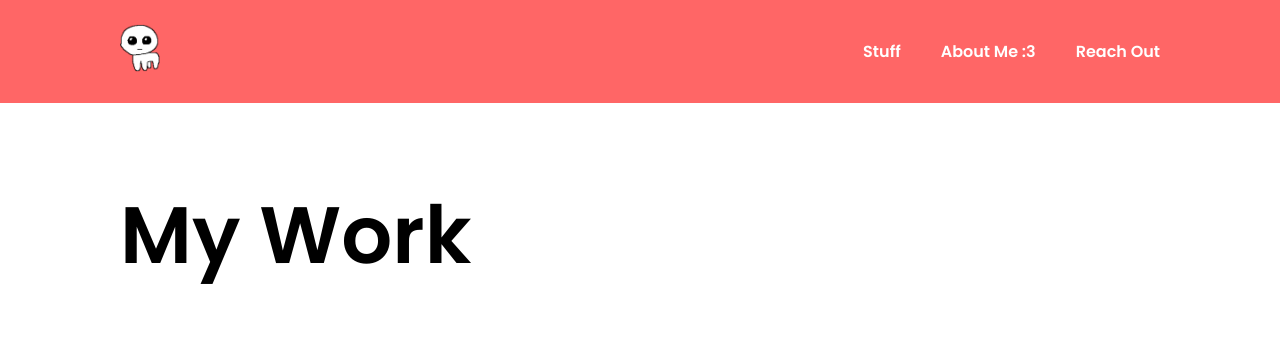
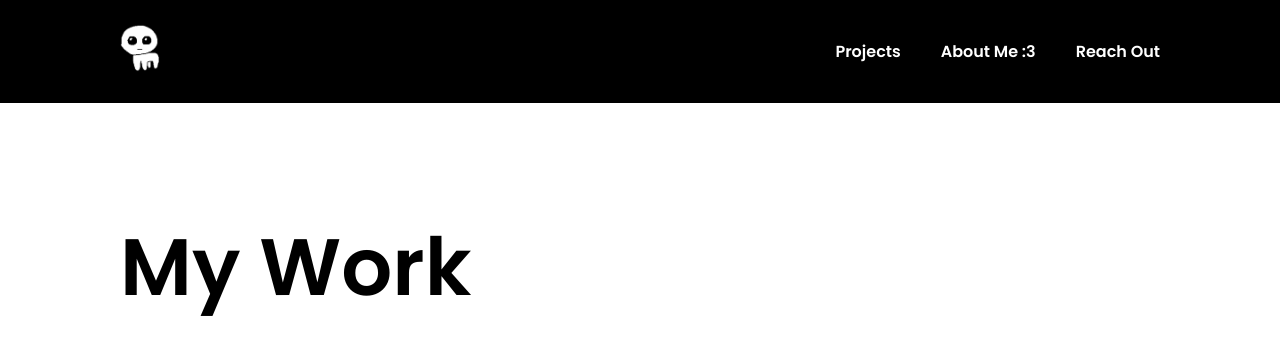
Before and after one commit to cheeem/SodaCity, a website built with Vite: page index.html in a window 1280 px wide. Shown: the top 340 px of the page. Built offline with nearby package versions, Linux system fonts and the light colour scheme; grey boxes are pictures that could not be loaded; files whose address does not match are found by name.

Commit message:
Color and Structure Changes

```diff
--- a/index.html
+++ b/index.html
@@ -15,7 +15,7 @@
         <nav>
             <a id="logo" href="#"> <img src=".//img/Misc/yipee.png" loading="lazy" /> </a>
             <ul>
-                <li> <a href="#mywork"> <p> Stuff </p> </a> </li>
+                <li> <a href="#mywork"> <p> Projects </p> </a> </li>
                 <li> <a href="#aboutme"> <p> About Me :3 </p> </a> </li>
                 <li> <a href="#contact"> <p> Reach Out </p> </a> </li>
             </ul>
@@ -35,7 +35,8 @@
 
                 width: 100%;
 
-                background-color: hsla(0, 100%, 70%, 1);
+                /* background-color: hsla(0, 100%, 70%, 1); */
+                background-color: black;
 
                 --nav-padding-top: 1.5em;
                 --nav-text-color: white;
@@ -104,14 +105,7 @@
                 padding: 0;
 
                 font-family: 'Poppins', sans-serif;
-                text-decoration: none;
-                list-style: none;
                 font-weight: 600;
-                color: black;
-            }
-
-            :root {
-                --side-padding: 7.5rem;
             }
 
             html, body {
@@ -126,6 +120,8 @@
                 position: relative;
 
                 background-color: white;
+
+                --side-padding: 7.5rem;
             }
 
             main {
@@ -133,13 +129,22 @@
             }
 
             article {
-                padding: 4.5rem 0;
+                padding: 6.5rem 0;
             }
 
             h1 {
                 margin-bottom: 3rem;
 
                 font-size: 5rem;
+            }
+
+            ul {
+                list-style: none;
+            }
+
+            a {
+                text-decoration: none;
+                color: black;
             }
 
         </style>
@@ -269,7 +274,7 @@
 
                 .contacts li {
                     display: flex;
-                    font-size: 1.5em;
+                    font-size: 1.75em;
                 }
 
                 .contacts li a {
```
